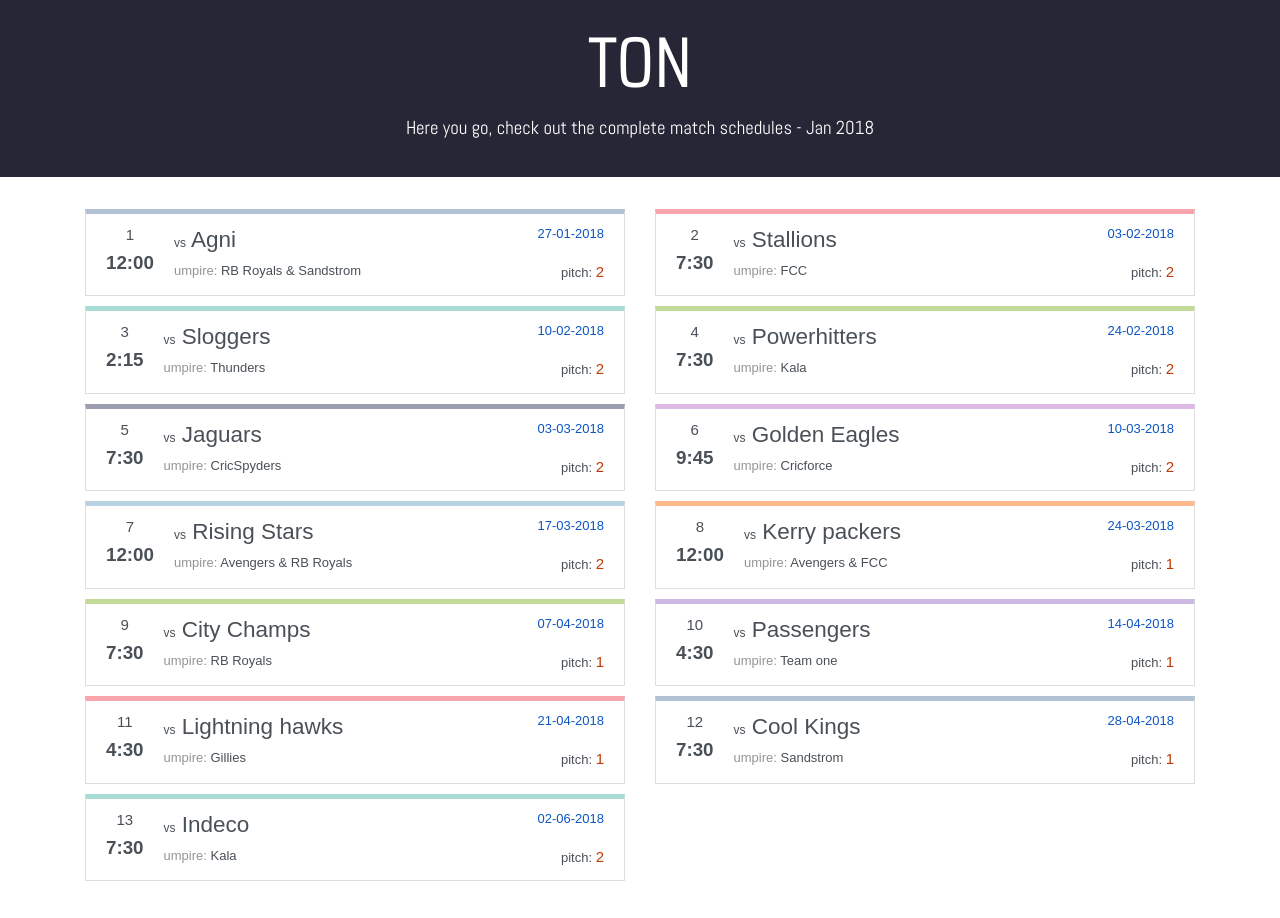
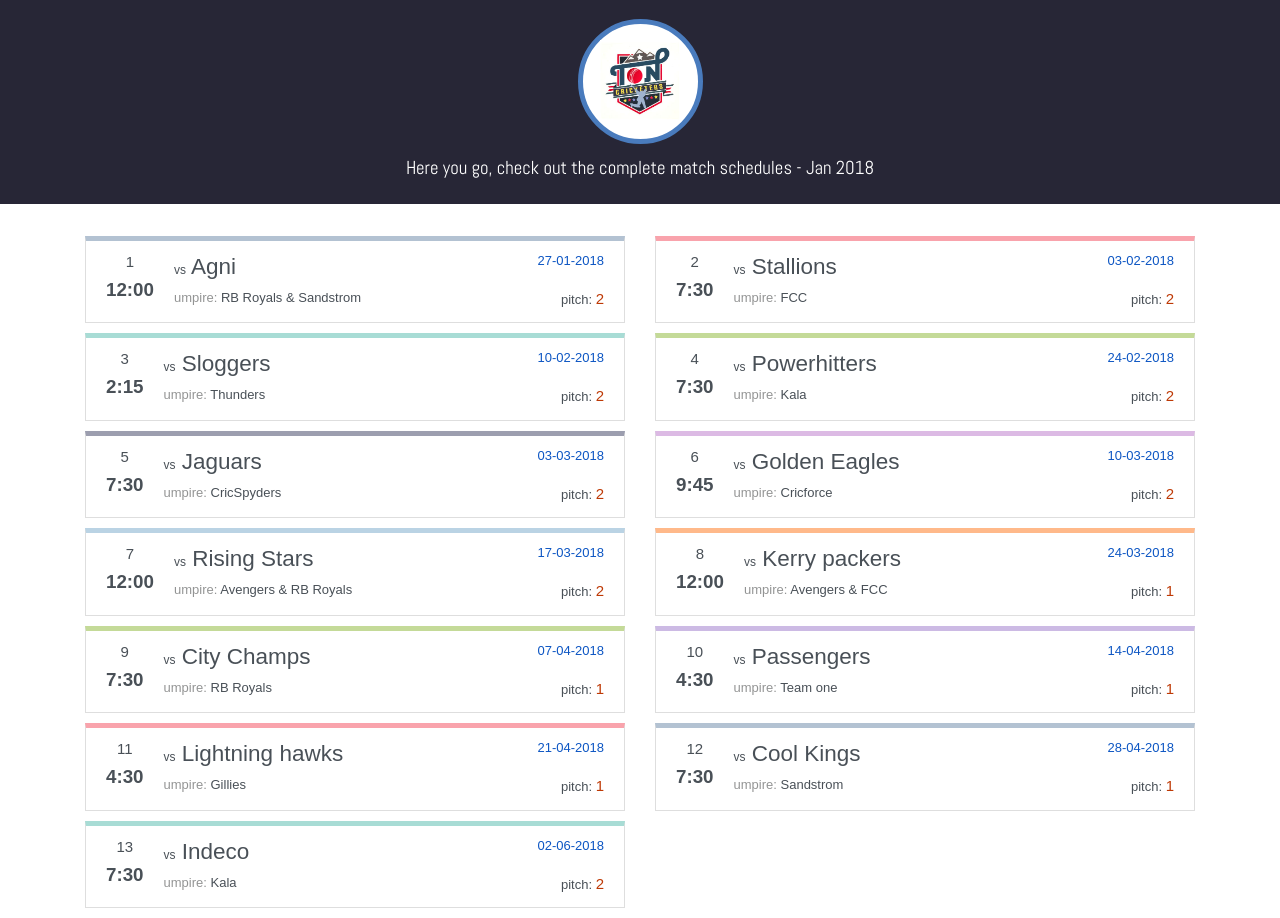
Before and after one commit to ssthil/react-schedule-app, a React (Create React App) app: page / in a window 1280 px wide. Before the commit the page ends 891 px from the top, so only its background shows below. Built offline with nearby package versions, Linux system fonts and the light colour scheme.

Commit message:
logo added

```diff
--- a/src/components/header.js
+++ b/src/components/header.js
@@ -1,11 +1,12 @@
 import React, { Component } from 'react';
-
+import Logo from '../images/ton.jpg'
 class Header extends Component {
 
     render() {
         return(
             <div className="jumbotron">
-                <h3 className="display-3 title">{this.props.title}</h3>
+                {/* <h3 className="display-3 title">{this.props.title}</h3> */}
+                <div className="logoBg"><img src={Logo} height="80" alt="TON" /></div>
                 <p className="lead description">{this.props.description}</p>
             </div>
         )
--- a/src/index.css
+++ b/src/index.css
@@ -55,4 +55,16 @@ body {
 
 .description{
   font-family: 'Abel', sans-serif;
+  margin-top: 10px;
+  margin-bottom: 2px;
 }
+
+.logoBg{
+  background: #fff;
+  padding: 16px 10px 5px;
+  border-radius: 50%;
+  width: 125px;
+  height: 125px;
+  display: inline-block;
+  border: 5px solid rgb(73, 123, 189);
+}
```
Also changed, not shown: src/images/ton.jpg (added), src/images/ton.png (added).
